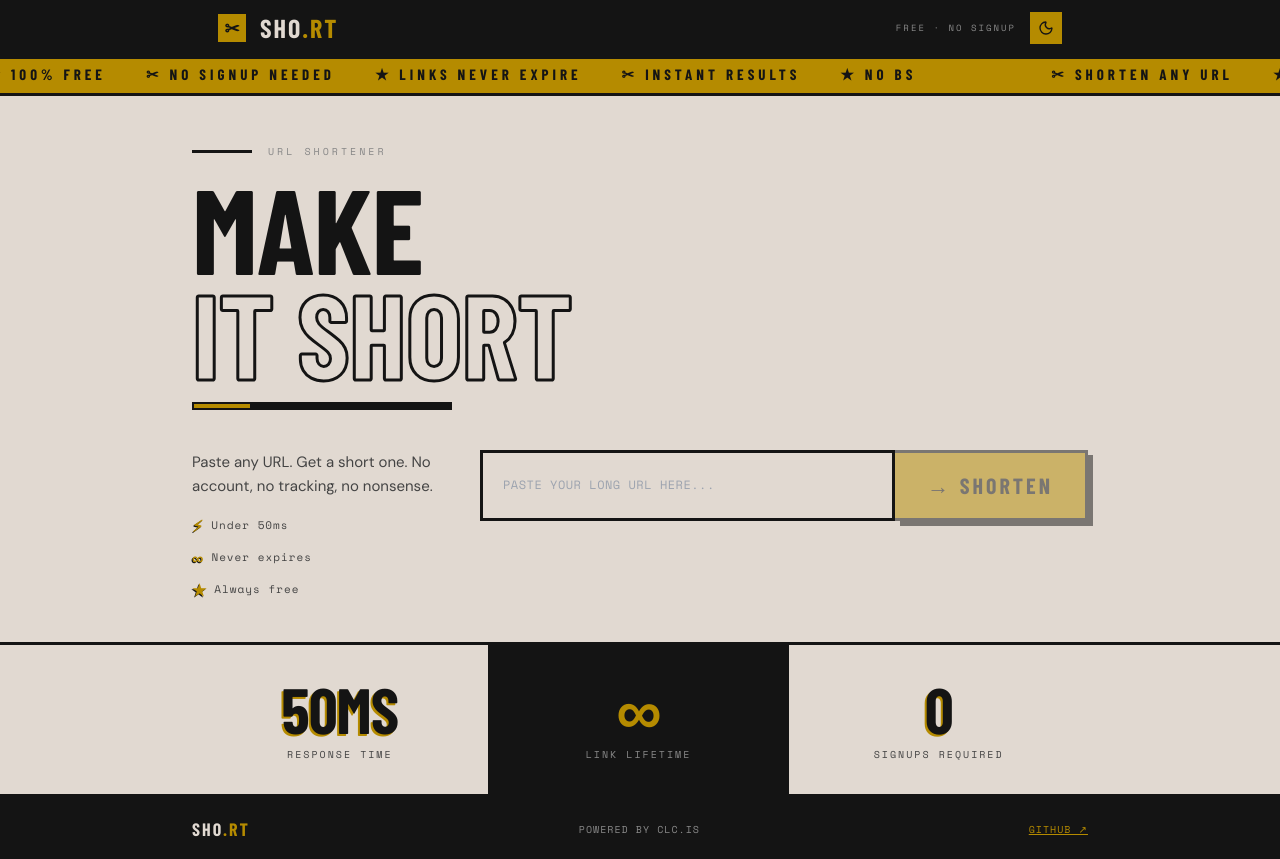
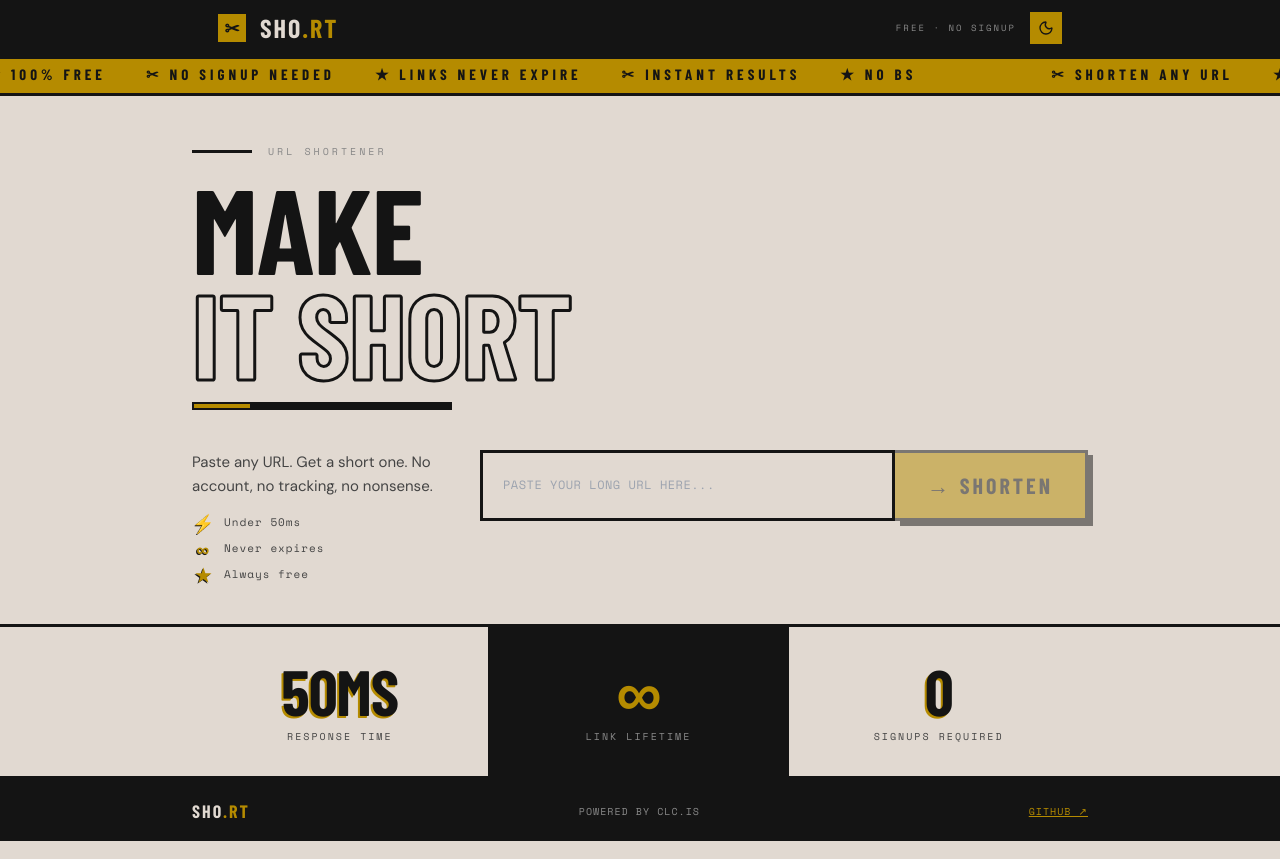
Before and after one commit to thebrodigy/sho.rt-web, a Next.js app: page / in a window 1280 px wide. Built offline with nearby package versions, Linux system fonts and the light colour scheme; a web font is replaced by a local one.

Commit message:
task: fix icol and label alignment

```diff
--- a/app/page.tsx
+++ b/app/page.tsx
@@ -93,19 +93,23 @@ export default function Home() {
               </p>
               <div className="flex flex-col gap-2">
                 {[
-                  ['⚡︎', 'Under 50ms'],
+                  ['⚡', 'Under 50ms'],
                   ['∞', 'Never expires'],
                   ['★', 'Always free'],
                 ].map(([icon, label]) => (
-                  <div key={label} className="flex items-center gap-2">
+                  <div key={label} style={{ display: 'flex', alignItems: 'center', gap: '10px' }}>
                     <span style={{
                       fontFamily: 'var(--font-display)',
-                      fontSize: '16px',
+                      fontSize: '18px',
                       fontWeight: 900,
                       color: 'var(--accent)',
                       textShadow: '-1px 1px 0 var(--border)',
+                      width: '22px',
+                      textAlign: 'center',
+                      flexShrink: 0,
+                      lineHeight: 1,
                     }}>{icon}</span>
-                    <span style={{ fontFamily: 'var(--font-mono)', fontSize: '11px', color: 'var(--text-secondary)', letterSpacing: '1px' }}>
+                    <span style={{ fontFamily: 'var(--font-mono)', fontSize: '11px', color: 'var(--text-secondary)', letterSpacing: '1px', lineHeight: 1 }}>
                       {label}
                     </span>
                   </div>
```
